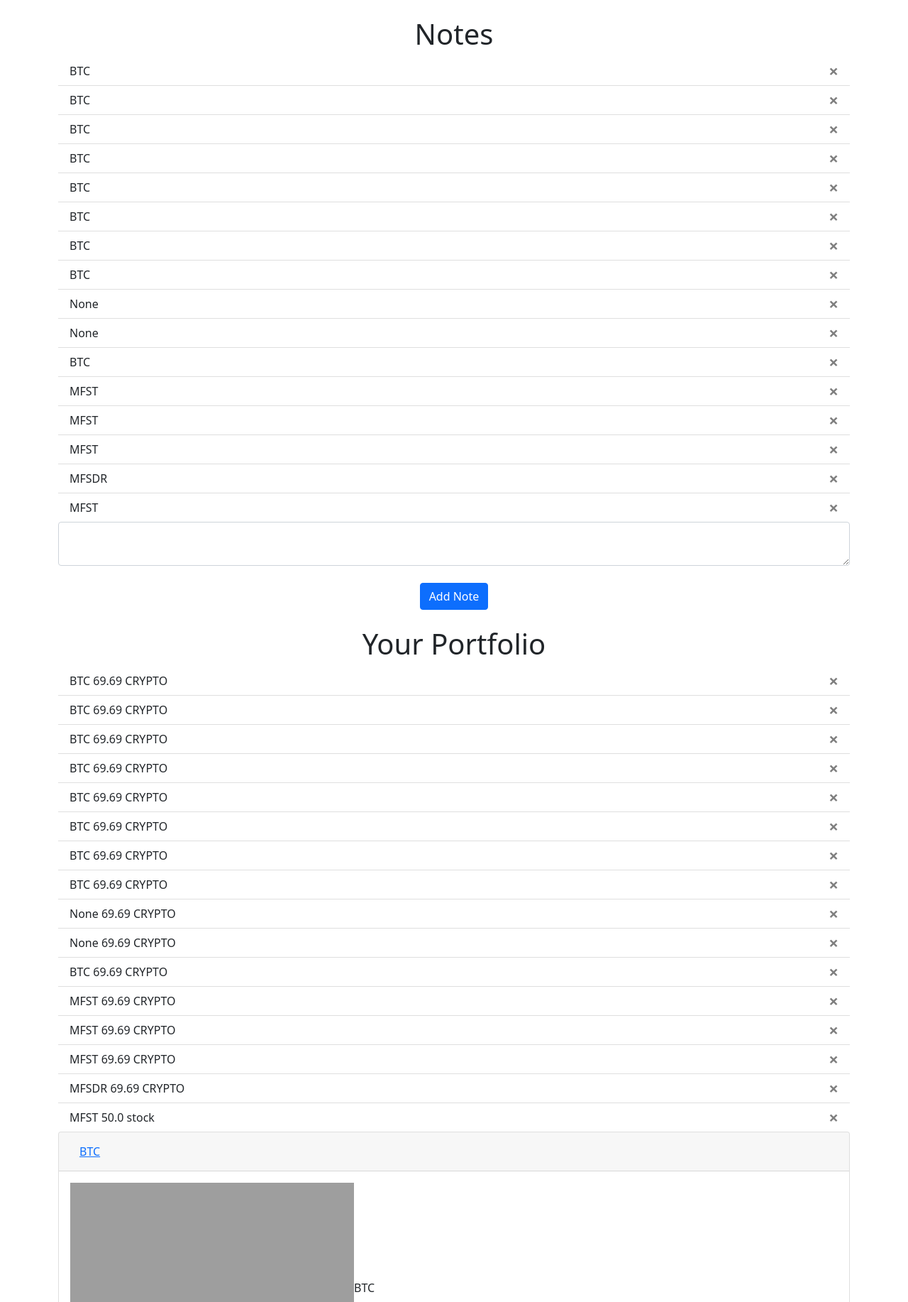
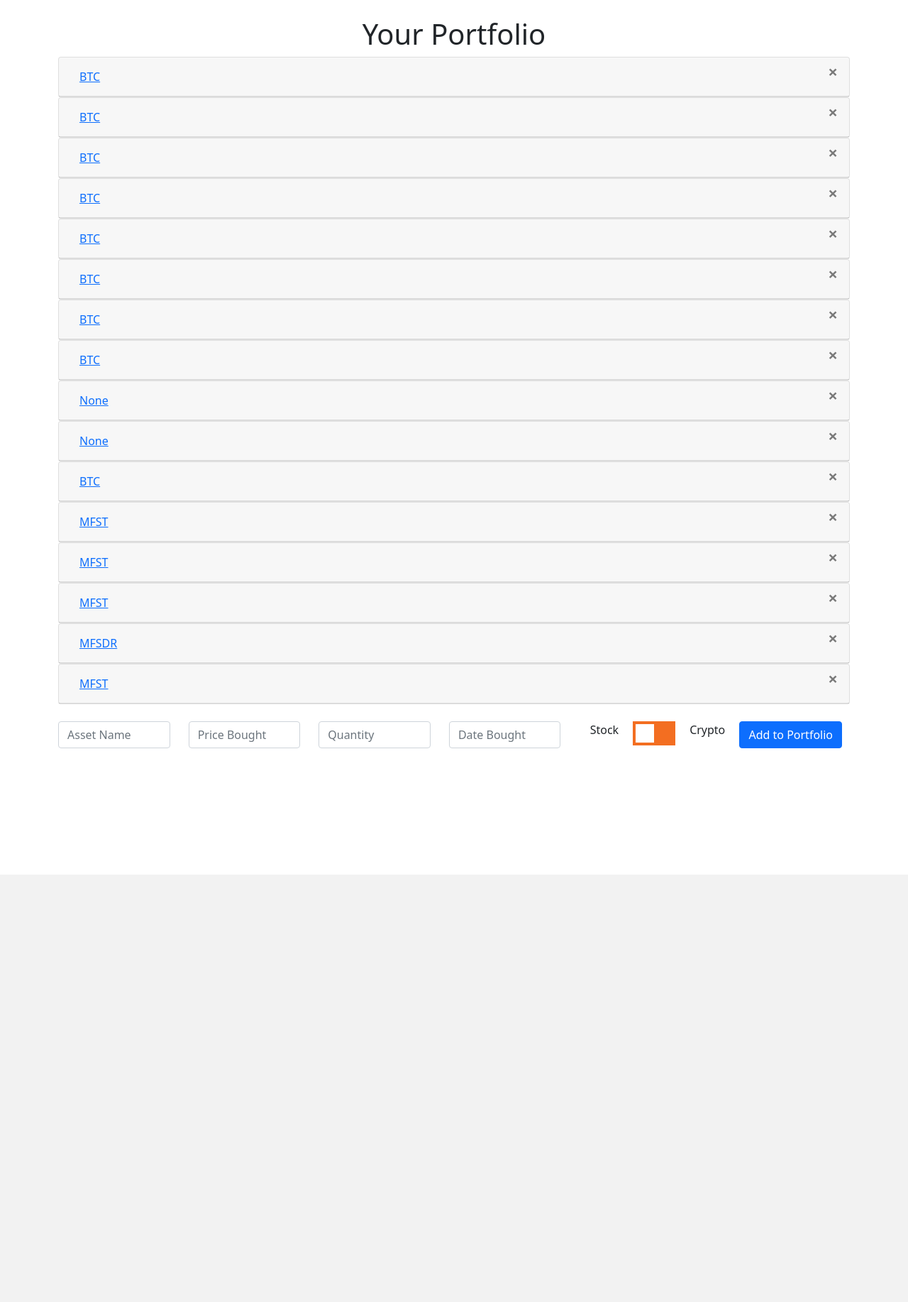
Before and after one commit to 11aki/MyPortfolio, a Flask app: page /home in a window 1280 px wide. Shown: the part 56-1890 px from the top of the page at 71% size. After the commit the page ends 1288 px from the top, so only its background shows below. Run offline with Flask 2, Linux system fonts and the light colour scheme; a user stored in the database is signed in; data comes from the database, SQL or seed files in the repository; both versions use the stored data as it was before the commit; some libraries are stand-ins or nearby versions; grey boxes are pictures that could not be loaded.

Commit message:
Beta site 1

```diff
--- a/website/templates/home.html
+++ b/website/templates/home.html
@@ -1,9 +1,7 @@
 {% extends "base.html" %} {% block title %}Home{% endblock %} {% block content
 %}
     <br/>
-    <h1 align="center">Notes</h1>
-
-    <!--Deleting Note-->
+    <!--Deleting Note
     <ul class="list-group list-group-flush" id="notes">
       {% for note in user.portf%}
       <li class="list-group-item">
@@ -16,7 +14,7 @@
     </ul>
 
 
-    <!--Adding Note-->
+    Adding Note
     <form method="POST">
       <textarea name="note" id="note" class="form-control"></textarea>
       <br />
@@ -25,10 +23,11 @@
       </div>
       <br/>
     </form>
-
+  -->
 <!-- ############################################################### -->
 
   <h1 align="center">Your Portfolio</h1>
+  <!--
   <ul class="list-group list-group-flush" id="portf">
     {% for portfolio in user.portf %}
     <li class="list-group-item">
@@ -42,7 +41,7 @@
     </li>
     {% endfor %}
   </ul>
-
+-->
   <!--Adding Stock-->
 
 <div id="accordion">
@@ -53,11 +52,14 @@
         <button class="btn btn-link" data-toggle="collapse" data-target="#{{note.asset}}" aria-expanded="true" aria-controls="{{note.asset}}">
         {{ note.asset}}
         </button>
+      <button type="button" class="close" onClick="deleteAsset({{note.id}})">
+        <span aria-hidden="true">&times;</span>
+      </button>
       </h5>
     </div>
-    <div id="{{note.asset}}" class="collapse show" aria-labelledby="{{note.asset_type}}" data-parent="#accordion">
+    <div id="{{note.asset}}" class="collapse hide" aria-labelledby="{{note.asset_type}}" data-parent="#accordion">
       <div class="card-body">
-        <img src="static/{{note.asset}}.png" alt="">{{note.asset}}
+        <img src="static/{{note.asset}}.png" width="50%" height="50%">{{note.asset}}
       </div>
     </div>
   </div>
@@ -71,68 +73,50 @@
     <textarea name="asset" id="asset" class="form-control"></textarea>
     -->
   <br/>
-  <div class="form-group">
-    <label for="asset">Asset</label>
-    <br>
-    <!--
-    <link href="css/bootstrap-toggle.min.css" rel="stylesheet">
-  <script src="js/bootstrap-toggle.min.js"></script>
-    -->
-  <input type="checkbox" checked data-toggle="toggle" text = "Stock">
-    <input
-      type="text"
-      class="form-control"
-      id="asset"
-      name="asset"
-      placeholder="Enter asset"
-    />
-  </div>
+</form>
 
-  <div class="form-group">
-    <label for="asset_type">Asset Type</label>
-  </div>
+<form method="POST">
+  <div class="form-row">
+    <div class="col">
+      <input type="text" class="form-control" placeholder="Asset Name" name = "asset">
+    </div>
+    &emsp;
+    <div class="col">
+      <input type="text" class="form-control" placeholder="Price Bought" name = "bought">
+    </div>
+    &emsp;
+    <div class="col">
+      <input type="text" class="form-control" placeholder="Quantity" name="quantity">
+    </div>
+    &emsp;
+    <div class="col">
+      <input type="text" class="form-control" placeholder="Date Bought" name = "date_bought">
+    </div>
+    &emsp;
+    &emsp;
   <div class="ext" style="display:flex;column-gap: 20px;">
       Stock
     <label class="switch">
-      <input type="checkbox">
+      <input type="checkbox" name="assetType">
       <div class="slider"></div>
     </label>
     Crypto
+    &emsp;
   </div>
-
-  <div class="form-group">
-    <label for="bought">Bought For</label>
-    <input
-      type="integer"
-      class="form-control"
-      id="bought"
-      name="bought"
-      placeholder="Enter Price Bought For"
-    />
-  </div>
-  <div class="form-group">
-    <label for="quantity">Quantity</label>
-    <input
-      type="text"
-      class="form-control"
-      id="quantity"
-      name="quantity"
-      placeholder="Enter number of assets"
-    />
-  </div>
-  <div class="form-group">
-    <label for="date_bought">Date Bought</label>
-    <input
-      type="text"
-      class="form-control"
-      id="date_bought"
-      name="date_bought"
-      placeholder="Date Purchased"
-    />
-
-  </div>
-  <div align="center">
-    <button type="submit" class="btn btn-primary">Add to Portfolio</button>
-  </div>
+  <br>
+  <br>
 </form>
+<div class="form-col" >
+  <button type="submit" class="btn btn-primary">Add to Portfolio</button>
+</div>
+<br>
+&emsp;
+<br>
+<br/>
+<br>
+<br>
+<br>
+<br>
+<br>
+<br>
 {% endblock %}
--- a/website/views.py
+++ b/website/views.py
@@ -2,6 +2,8 @@ from flask import Blueprint, render_template, request, flash, jsonify
 from flask_login import login_required, current_user
 from .models import Note, Portfolio
 from . import db
+from .data import currentPrice
+
 import json
 
 views = Blueprint('views', __name__)
@@ -29,10 +31,18 @@ def home():
 @views.route('/', methods=['GET', 'POST'])
 def add_asset():
 
+    for ass in current_user.portf:
+        print(ass.asset)
+        print(currentPrice(ass.asset,ass.asset_type))
+
     if request.method == 'POST':
 
         asset = request.form.get('asset')
-        asset_type = request.form.get('asset_type')
+        asset_type = request.form.get('assetType')
+        if(asset_type == 'on' ):
+            asset_type = 'Crypto'
+        else:
+            asset_type = 'Stock'
         bought = request.form.get('bought')
         quantity = request.form.get('quantity')
         date_bought = request.form.get('date_bought')
@@ -42,7 +52,7 @@ def add_asset():
         if len(asset) < 1:
                 flash('Asset is too short!', category='error')
         else:
-                newass = Portfolio(asset=asset, asset_type="Stock", bought=bought, quantity=quantity, date_bought=date_bought, user_id=current_user.id)
+                newass = Portfolio(asset=asset, asset_type=asset_type, bought=bought, quantity=quantity, date_bought=date_bought, user_id=current_user.id)
                 db.session.add(newass)
                 db.session.commit()
 
```
Also changed, not shown: website/data.py (+7 -2 lines), website/newdatabase.db (deleted), website/thirdDatabase.db.
